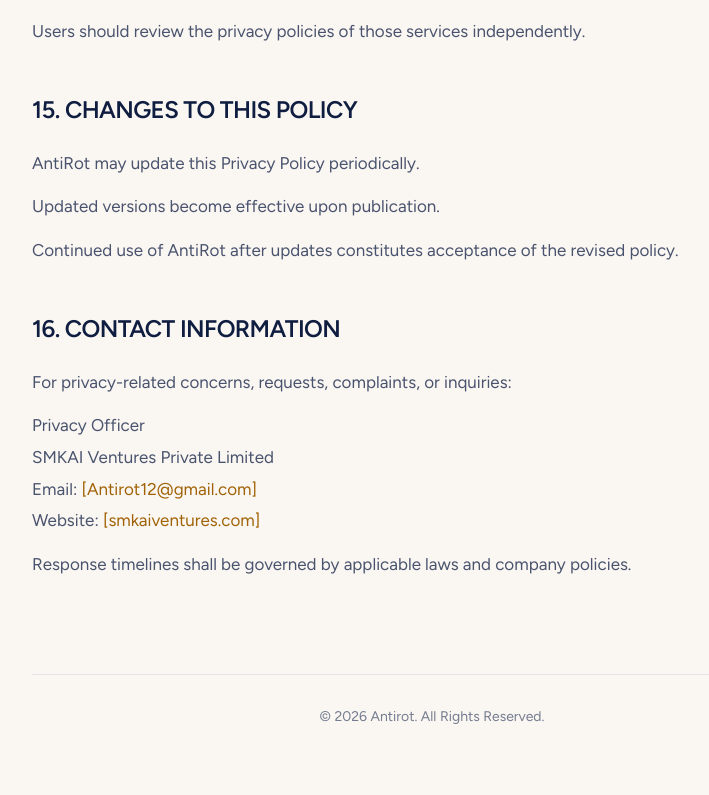
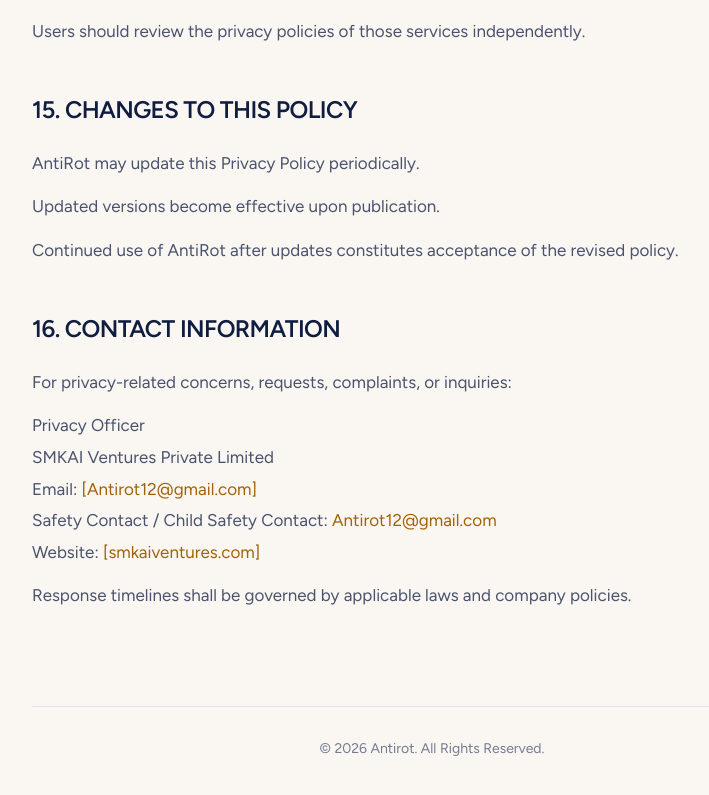
Before and after one commit to antirot23/smkai-web, a React (Vite) app: page /privacy in a window 1280 px wide. Shown: the part 8700-9495 px from the top of the page, without its empty margins (208-917 px from the left). Built offline with nearby package versions, Linux system fonts and the light colour scheme.

Commit message:
Added CSAM

```diff
--- a/src/pages/PrivacyPolicyPage.tsx
+++ b/src/pages/PrivacyPolicyPage.tsx
@@ -364,6 +364,12 @@
                 </a>
               </p>
               <p>
+                Safety Contact / Child Safety Contact:{' '}
+                <a href="mailto:Antirot12@gmail.com" className="text-primary-default hover:underline">
+                  Antirot12@gmail.com
+                </a>
+              </p>
+              <p>
                 Website:{' '}
                 <a href="https://smkaiventures.com" target="_blank" rel="noopener noreferrer" className="text-primary-default hover:underline">
                   [smkaiventures.com]
--- a/src/pages/TermsOfServicePage.tsx
+++ b/src/pages/TermsOfServicePage.tsx
@@ -171,6 +171,9 @@
               <li>Create fraudulent accounts</li>
               <li>Upload malware or harmful code</li>
             </ul>
+            <p>
+              <strong>Child Endangerment and Child Sexual Abuse Material (CSAM):</strong> We have a zero-tolerance policy for any content that endangers children or promotes, shares, or depicts Child Sexual Abuse Material.
+            </p>
             <p>AntiRot reserves sole discretion in determining violations.</p>
           </section>
 
@@ -353,6 +356,12 @@
                 </a>
               </p>
               <p>
+                Safety Contact / Child Safety Contact:{' '}
+                <a href="mailto:Antirot12@gmail.com" className="text-primary-default hover:underline">
+                  Antirot12@gmail.com
+                </a>
+              </p>
+              <p>
                 Website:{' '}
                 <a href="https://smkaiventures.com" target="_blank" rel="noopener noreferrer" className="text-primary-default hover:underline">
                   [smkaiventures.com]
```
